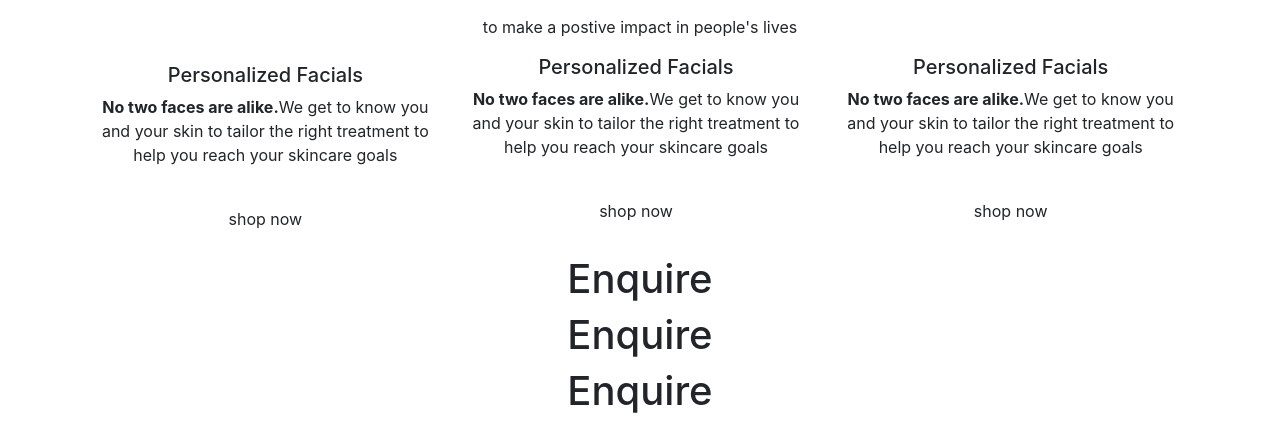
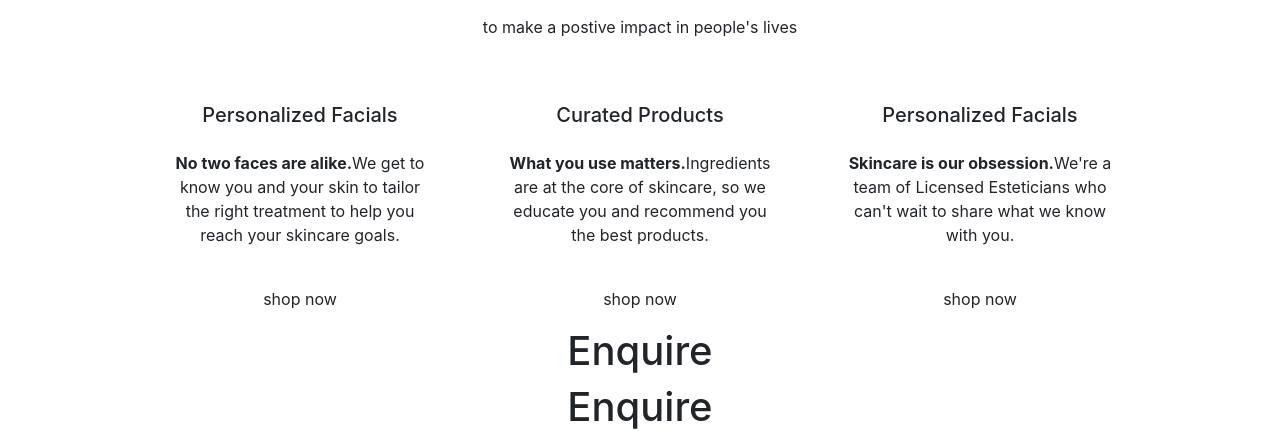
Before and after one commit to Demoproject1212/demo_project, a React (Create React App) app: page / in a window 1280 px wide. Shown: the part 265-696 px from the top of the page. Built offline with nearby package versions, Linux system fonts and the light colour scheme.

Commit message:
Update Skincare.jsx

```diff
--- a/src/pages/Skincare.jsx
+++ b/src/pages/Skincare.jsx
@@ -3,26 +3,28 @@ import React from "react";
 function Skincare() {
   return (
     <div className="container">
+    <div className="row">
       <h1>WE PERSONALIZE SKINCARE</h1>
       <p>to make a postive impact in people's lives</p>
-      <div className="row">
-        <div className="col mx-auto p-2">
+    </div>
+      <div className="row px-5 mt-5">
+        <div className="col">
             <h5>Personalized Facials</h5>
-            <p><b>No two faces are alike.</b>We get to know you and your skin to tailor the right treatment to help you reach your skincare goals</p>
+            <p className="px-4 mt-4"><b>No two faces are alike.</b>We get to know you and your skin to tailor the right treatment to help you reach your skincare goals.</p>
             <br/>
-            <p><a>shop now</a></p>
+            <p>shop now</p>
+        </div>
+        <div className="col">
+            <h5>Curated Products</h5>
+            <p className="px-4 mt-4"><b>What you use matters.</b>Ingredients are at the core of skincare, so we educate you and recommend you the best products.</p>
+            <br/>
+            <p>shop now</p>
         </div>
         <div className="col">
             <h5>Personalized Facials</h5>
-            <p><b>No two faces are alike.</b>We get to know you and your skin to tailor the right treatment to help you reach your skincare goals</p>
+            <p className="px-4 mt-4"><b>Skincare is our obsession.</b>We're a team of Licensed Esteticians who can't wait to share what we know with you.</p>
             <br/>
-            <p><a>shop now</a></p>
-        </div>
-        <div className="col">
-            <h5>Personalized Facials</h5>
-            <p><b>No two faces are alike.</b>We get to know you and your skin to tailor the right treatment to help you reach your skincare goals</p>
-            <br/>
-            <p><a>shop now</a></p>
+            <p >shop now</p>
         </div>
 
       </div>
```
